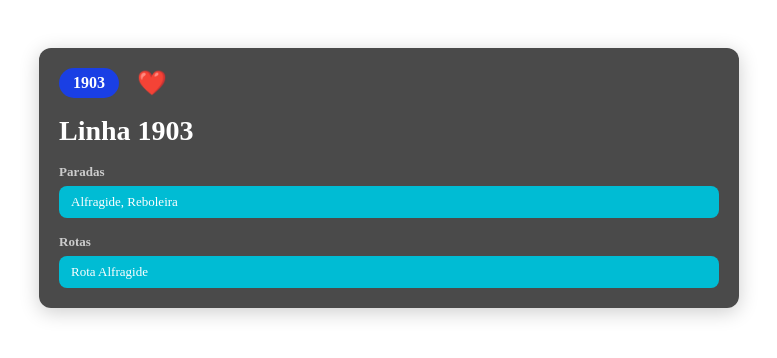
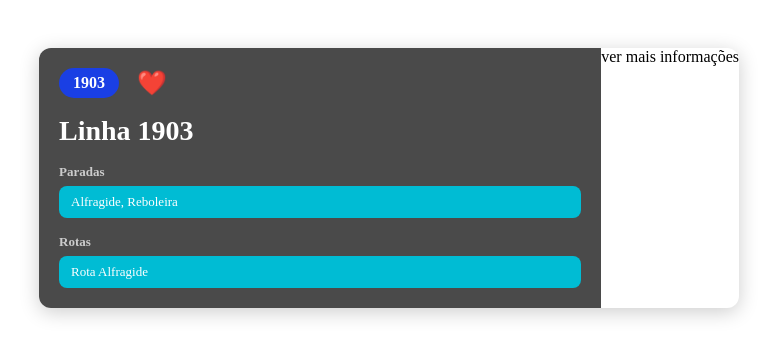
Before and after one commit to carrismetropolitana/work-with-us, a Next.js app in the folder apps/frontend/: page / in a window 1280 px wide. Shown: the top 358 px of the page, without its empty margins (9-786 px from the left). Built offline with nearby package versions, Linux system fonts and the light colour scheme; what @tmlmobilidade/ui would draw is missing.

Commit message:
feat: add sidebar in card to take to Carris website

```diff
--- a/apps/frontend/src/components/LineCard.tsx
+++ b/apps/frontend/src/components/LineCard.tsx
@@ -54,6 +54,13 @@ export default function LineCard({ line, isFavorite, onToggleFavorite }: LineCar
                     </div>
                 </div>
             </div>
+
+            {/* More Info/Side bar */}
+            <div style={{ display: 'flex', flexDirection: 'column', alignItems: 'center', gap: '8px' }}>
+                <div>
+                    ver mais informações
+                </div>
+            </div>
         </div>
     )
 }
```
